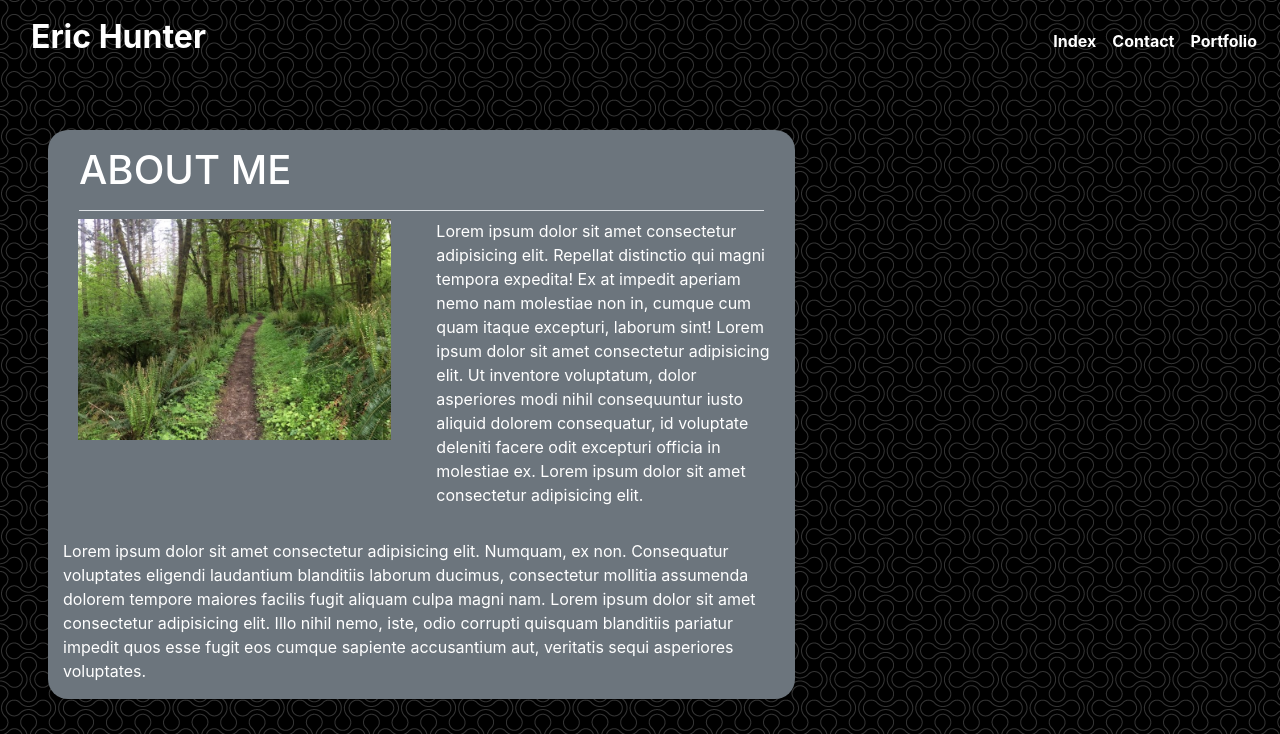
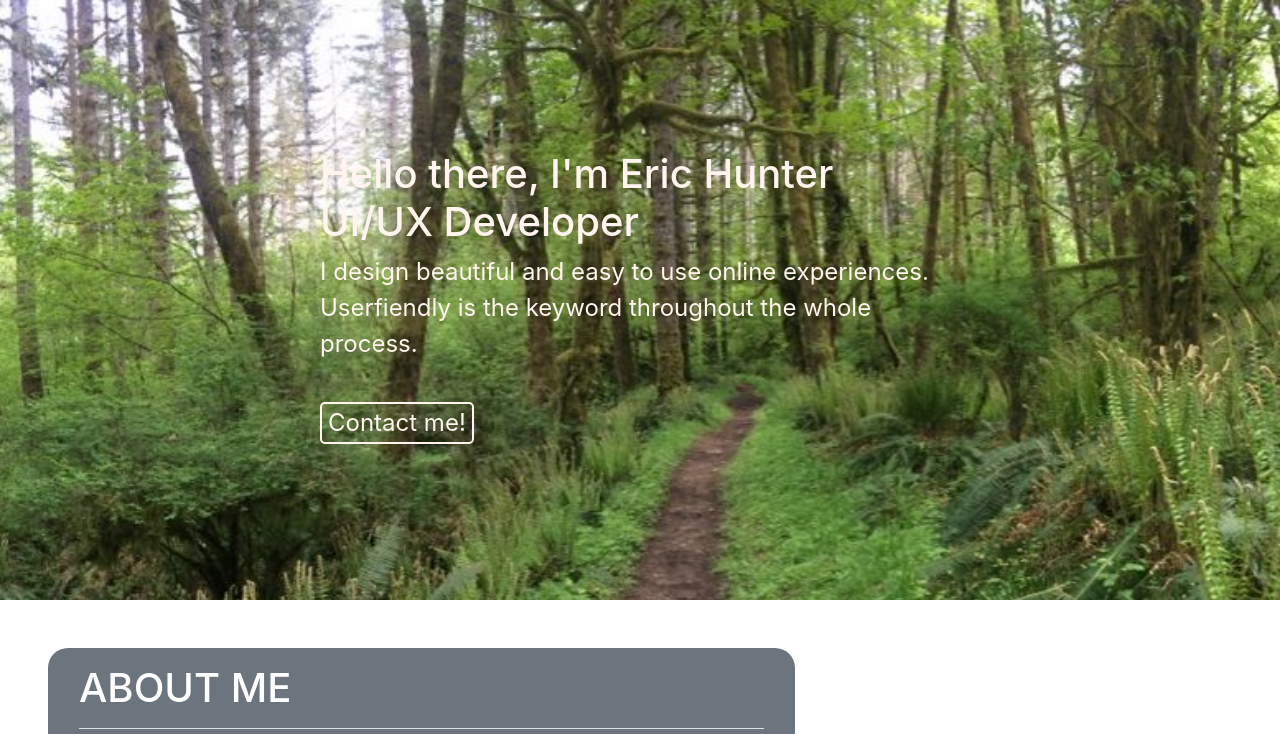
Before and after one commit to ehunter7/Portfolio, a plain HTML site: page index.html in a window 1280 px wide. Shown: the top 734 px of the page. Drawn offline with nearby package versions, Linux system fonts and the light colour scheme.

Commit message:
Adding hero image to page

```diff
--- a/index.html
+++ b/index.html
@@ -19,23 +19,19 @@
     <title>Index</title>
   </head>
   <body>
-
-<!--Nav bar-->
-
-    <nav class="navbar navbar-expand-lg navbar-light "> <!--bg-light-->
-        <h1 class="header navbar-brand col-8 font-weight-bold text-white">Eric Hunter</h1>
-        <div class="collapse navbar-collapse col-4" id="navbarNavAltMarkup">
-          <div class="navbar-nav ml-auto">
-            <a class="nav-link active font-weight-bold text-white" href="/index.html"
-              >Index<span class="sr-only">(current)</span></a>
-            <a class="nav-link font-weight-bold text-white" href="./contact.html">Contact</a>
-            <a class="nav-link font-weight-bold text-white" href="./portfolio.html">Portfolio</a>
-            <!-- <a class="nav-link disabled" href="#" tabindex="-1" aria-disabled="true">Disabled</a> -->
-          </div>
+    <!--Nav bar-->
+    <section class="hero-image">
+      <header class="intro">
+        <div>
+          <h1>Hello there, I'm Eric Hunter<br />UI/UX Developer</h1>
+          <p>
+            I design beautiful and easy to use online experiences. Userfiendly
+            is the keyword throughout the whole process.
+          </p>
+          <button class="contact">Contact me!</button>
         </div>
-      </nav>
-
-<!--End of Nav bar-->
+      </header>
+    </section>
 
     <div class="container col-7 ml-5 mt-5 bg-secondary">
       <div class="row">
--- a/style.css
+++ b/style.css
@@ -1,29 +1,49 @@
-body {
-    background-image: url(./Assets/Images/double-bubble-dark.png);
-    background-position: top left;
-    /* background-size: 100% 2000px; */
-    /* background-repeat: no-repeat; */
-    background-attachment: scroll;
-    background-origin: padding-box;
-    background-clip: content-box;
-    background-color: whitesmoke;
+.hero-image {
+  background-image: url(./Assets/Images/Bike-Trail.jpg);
+  height: 600px;
+  width: 100%;
+  background-size: cover;
+}
 
+.navbar {
+  background-color: black;
+  opacity: 70%;
+  width: 90%;
+  margin: auto;
+  border-radius: 0 0 5px 5px;
 }
-nav {
-    color: antiquewhite;
+
+.intro {
+  font-size: 3em;
+  color: seashell;
+  width: 50%;
+  height: 100%;
+  margin: auto;
+  /* padding: 5%; */
+  display: flex;
+  justify-content: center;
+  align-items: center;
 }
+.intro p {
+  font-size: 0.5em;
+}
+
+header .contact {
+  font-size: 0.5em;
+  color: seashell;
+  background: none;
+  border: 2px solid seashell;
+  border-radius: 5px;
+}
+
 .contactForm {
-    margin-right: 100px;
+  margin-right: 100px;
 }
 .container {
-    border-radius: 20px;
-    background-color: snow;
-    /* position: relative; */
+  border-radius: 20px;
 }
-.header {
-    font-size: xx-large;
+
+.carousel {
+  width: 640px;
+  height: 360px;
 }
-.carousel {
-    width:640px;
-    height:360px;
-  }
```
